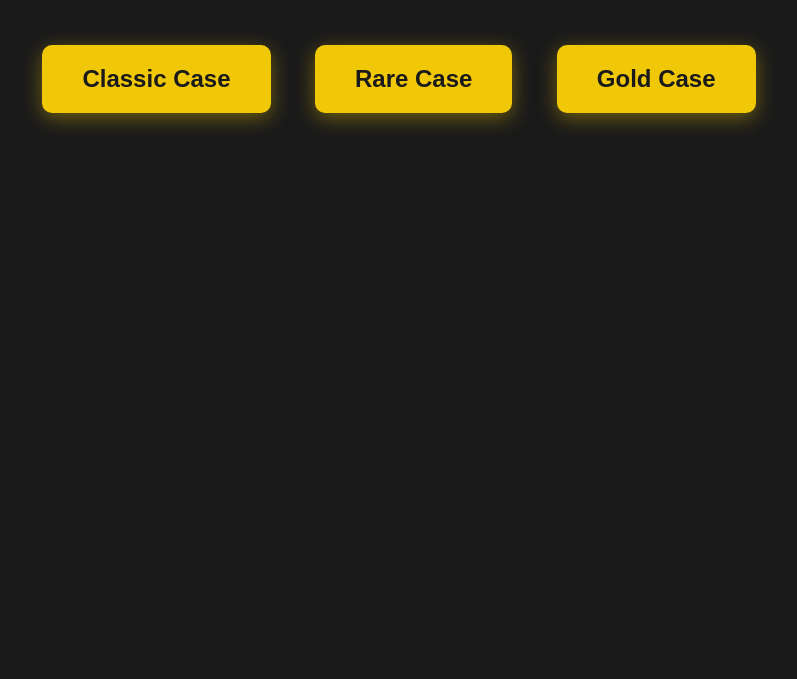
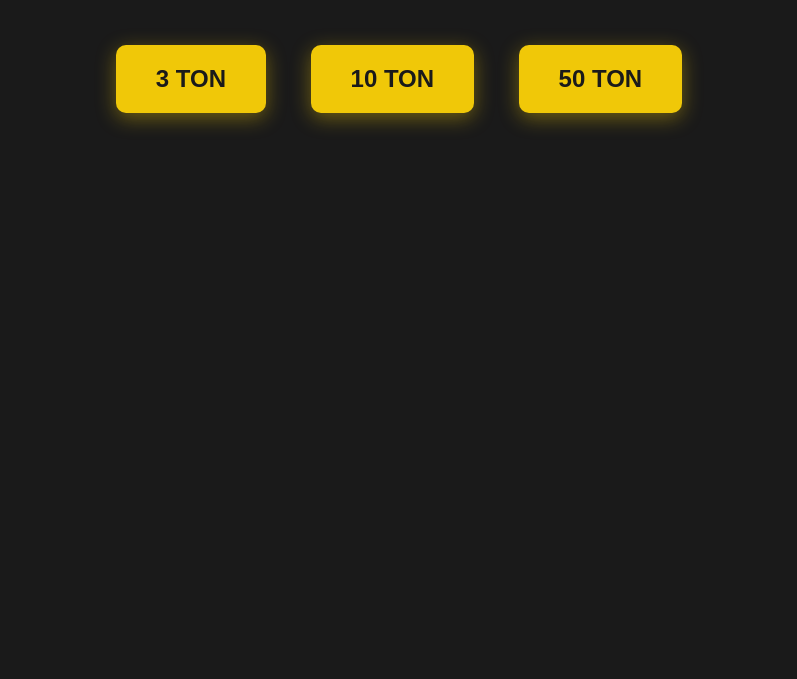
Before and after one commit to maximcodepro1337/case-simulator, a plain HTML site: page index.html in a window 1280 px wide. Shown: the part 121-800 px from the top of the page, without its empty margins (241-1038 px from the left). Drawn offline with Linux system fonts and the light colour scheme.

Commit message:
Update index.html

```diff
--- a/index.html
+++ b/index.html
@@ -37,9 +37,9 @@
 <body>
     <h1>Выберите кейс</h1>
 
-    <button class="case-button" onclick="openCase('classic')">Classic Case</button>
-    <button class="case-button" onclick="openCase('rare')">Rare Case</button>
-    <button class="case-button" onclick="openCase('gold')">Gold Case</button>
+    <button class="case-button" onclick="openCase('classic')">3 TON</button>
+    <button class="case-button" onclick="openCase('rare')">10 TON</button>
+    <button class="case-button" onclick="openCase('gold')">50 TON</button>
 
     <script>
         function openCase(caseName) {
```
